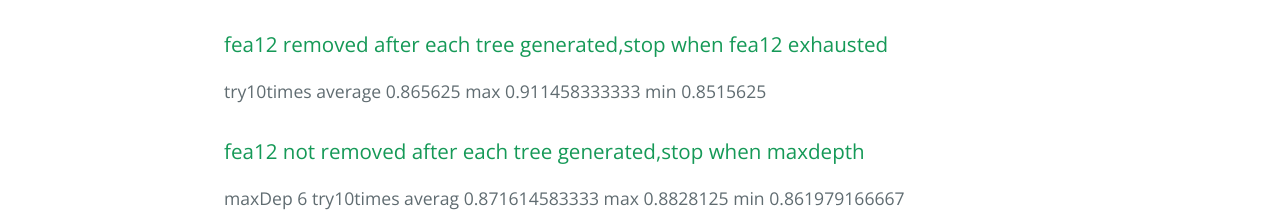
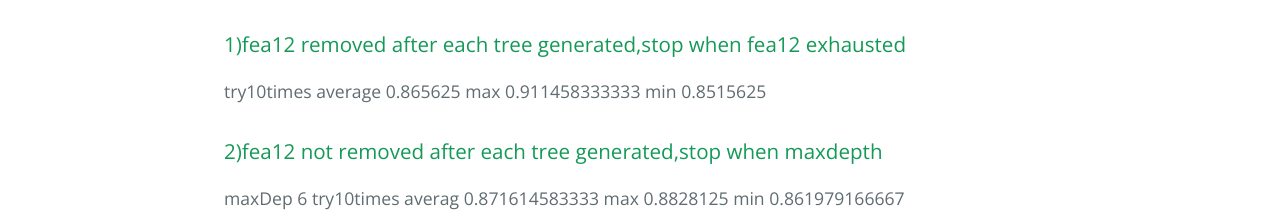
Before and after one commit to 2877992943/decision-tree-result, a plain HTML site: page index.html in a window 1280 px wide. Shown: the part 580-800 px from the top of the page. Drawn offline with nearby package versions, Linux system fonts and the light colour scheme.

```diff
--- a/index.html
+++ b/index.html
@@ -29,12 +29,12 @@
 <a id="not-ensemble" class="anchor" href="#not-ensemble" aria-hidden="true"><span class="octicon octicon-link"></span></a>not ensemble</h1>
 
 <h3>
-<a id="fea12--removed-after-each-tree-generatedstop-when-fea12-exhausted" class="anchor" href="#fea12--removed-after-each-tree-generatedstop-when-fea12-exhausted" aria-hidden="true"><span class="octicon octicon-link"></span></a>fea12  removed after each tree generated,stop when fea12 exhausted</h3>
+<a id="1fea12--removed-after-each-tree-generatedstop-when-fea12-exhausted" class="anchor" href="#1fea12--removed-after-each-tree-generatedstop-when-fea12-exhausted" aria-hidden="true"><span class="octicon octicon-link"></span></a>1)fea12  removed after each tree generated,stop when fea12 exhausted</h3>
 
 <p>try10times average 0.865625   max 0.911458333333 min 0.8515625</p>
 
 <h3>
-<a id="fea12-not-removed-after-each-tree-generatedstop-when-maxdepth" class="anchor" href="#fea12-not-removed-after-each-tree-generatedstop-when-maxdepth" aria-hidden="true"><span class="octicon octicon-link"></span></a>fea12 not removed after each tree generated,stop when maxdepth</h3>
+<a id="2fea12-not-removed-after-each-tree-generatedstop-when-maxdepth" class="anchor" href="#2fea12-not-removed-after-each-tree-generatedstop-when-maxdepth" aria-hidden="true"><span class="octicon octicon-link"></span></a>2)fea12 not removed after each tree generated,stop when maxdepth</h3>
 
 <p>maxDep 6 try10times averag 0.871614583333 max 0.8828125       min 0.861979166667</p>
 
```
Also changed, not shown: params.json (+1 -1 lines).
